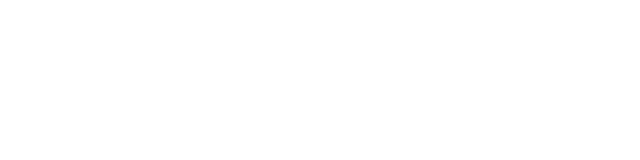
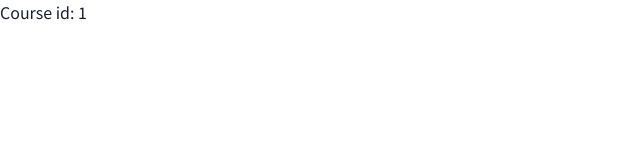
Before and after one commit to NCKU-CCS/itsa-bigdata-roadmap, a React (Create React App) app: page /course/1 in a window 1280 px wide. Shown: the top 160 px of the page, without its empty margins (0-640 px from the left). Built offline with nearby package versions, Linux system fonts and the light colour scheme; the HTML template or start-up script is replaced by a standard one.

Commit message:
feat: feat course page's routing

```diff
--- a/src/App.jsx
+++ b/src/App.jsx
@@ -3,6 +3,7 @@ import { BrowserRouter as Router, Switch, Route } from 'react-router-dom';
 import { ChakraProvider, extendTheme } from '@chakra-ui/react';
 
 // components
+import Course from './components/course';
 import Home from './components/home';
 // theme
 import customTheme from './styles/customTheme';
@@ -14,6 +15,7 @@ function App() {
       <Router>
         <div className="App">
           <Switch>
+            <Route path="/course/:courseId" component={Course} />
             <Route path="/" exact component={Home} />
           </Switch>
         </div>
--- /dev/null
+++ b/src/components/course/index.jsx
@@ -0,0 +1,12 @@
+import React from 'react';
+import { useParams } from 'react-router-dom';
+import { Text } from '@chakra-ui/react';
+
+function Course() {
+  const { courseId } = useParams();
+  return (
+    <Text>Course id: {courseId}</Text>
+  );
+}
+
+export default Course;
```
